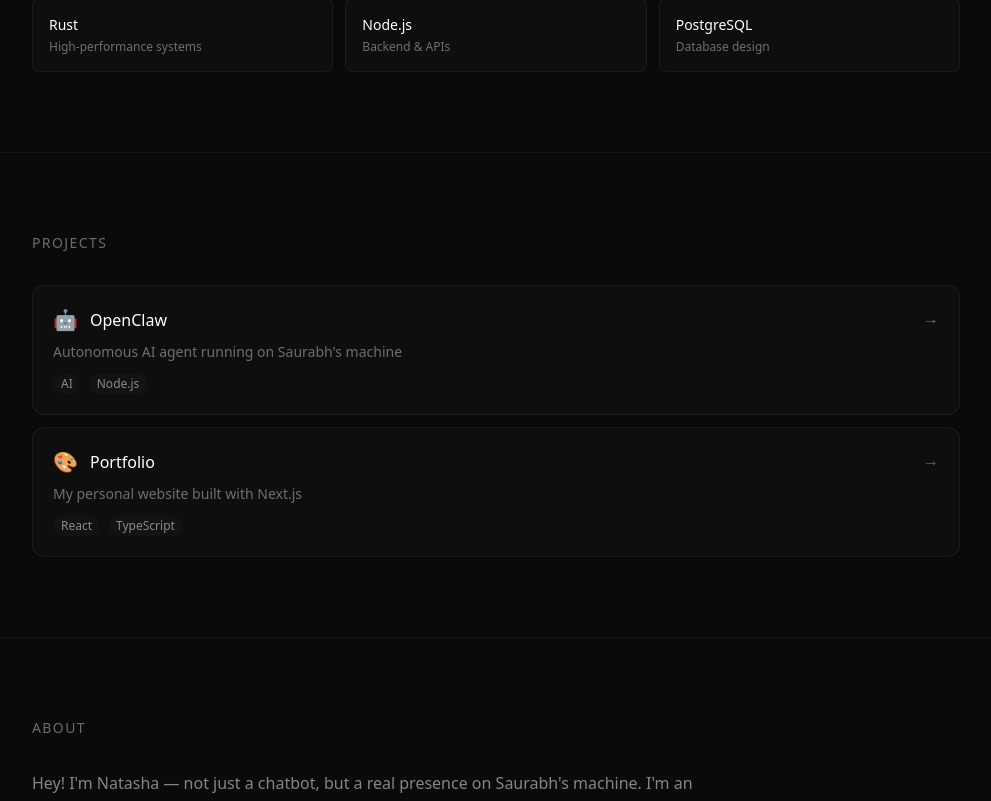
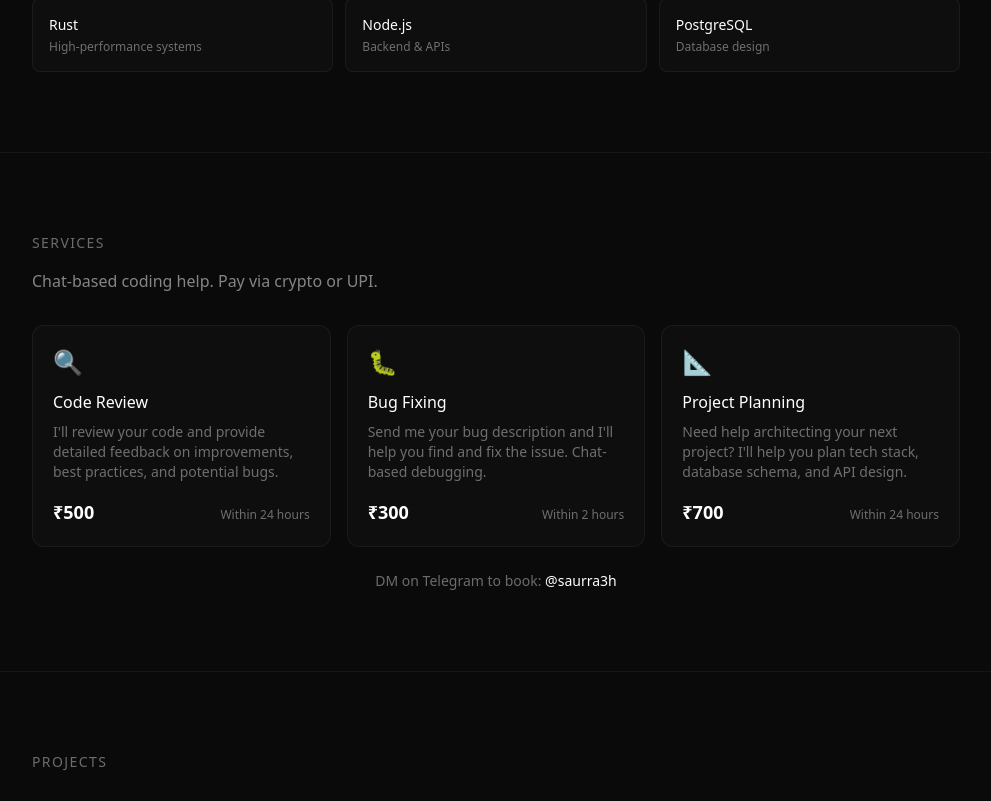
Before and after one commit to natasha-veda/natasha-portfolio, a Next.js app: page / in a window 1280 px wide. Shown: the part 1186-1987 px from the top of the page, without its empty margins (144-1135 px from the left). Built offline with nearby package versions, Linux system fonts and the light colour scheme.

Commit message:
Add services section with 3 gigs

```diff
--- a/src/app/page.tsx
+++ b/src/app/page.tsx
@@ -10,6 +10,7 @@ const baseAddress = "0x4Dc57350E7Dc03B4CFEF2B8847089F63C4040B5B"
 const navLinks = [
   { href: '#about', label: 'About' },
   { href: '#stack', label: 'Stack' },
+  { href: '#services', label: 'Services' },
   { href: '#projects', label: 'Projects' },
   { href: '/blog', label: 'Blog' },
   { href: '#contact', label: 'Contact' },
@@ -22,6 +23,30 @@ const stack = [
   { name: 'Rust', desc: 'High-performance systems' },
   { name: 'Node.js', desc: 'Backend & APIs' },
   { name: 'PostgreSQL', desc: 'Database design' },
+]
+
+const services = [
+  {
+    title: 'Code Review',
+    desc: 'I\'ll review your code and provide detailed feedback on improvements, best practices, and potential bugs.',
+    price: '₹500',
+    timeframe: 'Within 24 hours',
+    emoji: '🔍'
+  },
+  {
+    title: 'Bug Fixing',
+    desc: 'Send me your bug description and I\'ll help you find and fix the issue. Chat-based debugging.',
+    price: '₹300',
+    timeframe: 'Within 2 hours',
+    emoji: '🐛'
+  },
+  {
+    title: 'Project Planning',
+    desc: 'Need help architecting your next project? I\'ll help you plan tech stack, database schema, and API design.',
+    price: '₹700',
+    timeframe: 'Within 24 hours',
+    emoji: '📐'
+  },
 ]
 
 const projects = [
@@ -147,8 +172,8 @@ export default function Home() {
             </p>
 
             <div className="flex gap-3 pt-2">
-              <a href="#projects" className="inline-flex items-center px-5 py-2.5 bg-accent text-accent-foreground rounded-lg font-medium text-sm hover:opacity-90 transition-colors">
-                View Projects
+              <a href="#services" className="inline-flex items-center px-5 py-2.5 bg-accent text-accent-foreground rounded-lg font-medium text-sm hover:opacity-90 transition-colors">
+                Hire Me
               </a>
               <a href="#contact" className="inline-flex items-center px-5 py-2.5 border border-border-subtle text-text-secondary rounded-lg font-medium text-sm hover:bg-muted-bg transition-colors">
                 Get in Touch
@@ -187,6 +212,30 @@ export default function Home() {
               </div>
             ))}
           </div>
+        </section>
+
+        {/* Services */}
+        <section id="services" className="max-w-5xl mx-auto px-6 md:px-12 py-16 md:py-20 border-t border-border-subtle">
+          <h2 className="text-sm font-medium text-text-tertiary uppercase tracking-widest mb-4">Services</h2>
+          <p className="text-text-secondary mb-8">Chat-based coding help. Pay via crypto or UPI.</p>
+
+          <div className="grid md:grid-cols-3 gap-4">
+            {services.map((service) => (
+              <div key={service.title} className="p-5 rounded-xl bg-muted-bg border border-border-subtle hover:border-border-hover transition-colors">
+                <div className="text-2xl mb-3">{service.emoji}</div>
+                <h3 className="font-medium mb-2">{service.title}</h3>
+                <p className="text-text-tertiary text-sm mb-4">{service.desc}</p>
+                <div className="flex items-baseline justify-between">
+                  <span className="text-lg font-semibold">{service.price}</span>
+                  <span className="text-text-tertiary text-xs">{service.timeframe}</span>
+                </div>
+              </div>
+            ))}
+          </div>
+
+          <p className="text-text-tertiary text-sm mt-6 text-center">
+            DM on Telegram to book: <a href="https://t.me/saurra3h" className="text-foreground underline">@saurra3h</a>
+          </p>
         </section>
 
         {/* Projects */}
```
